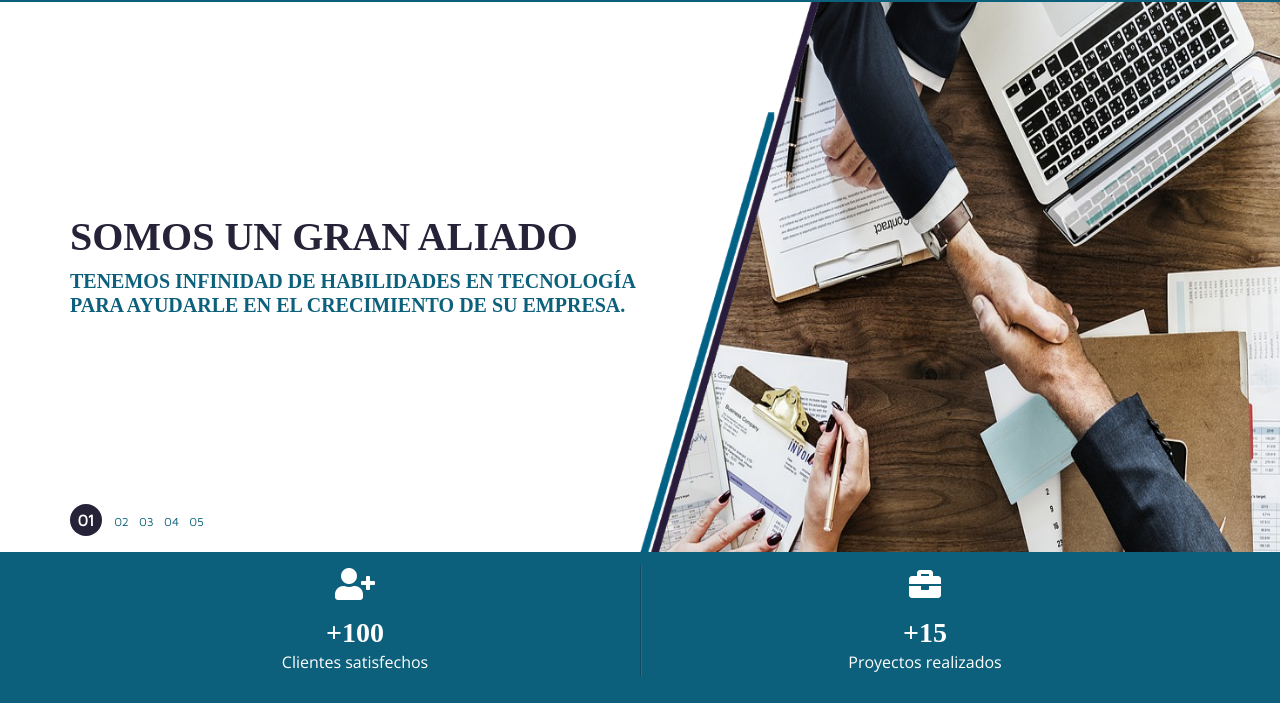
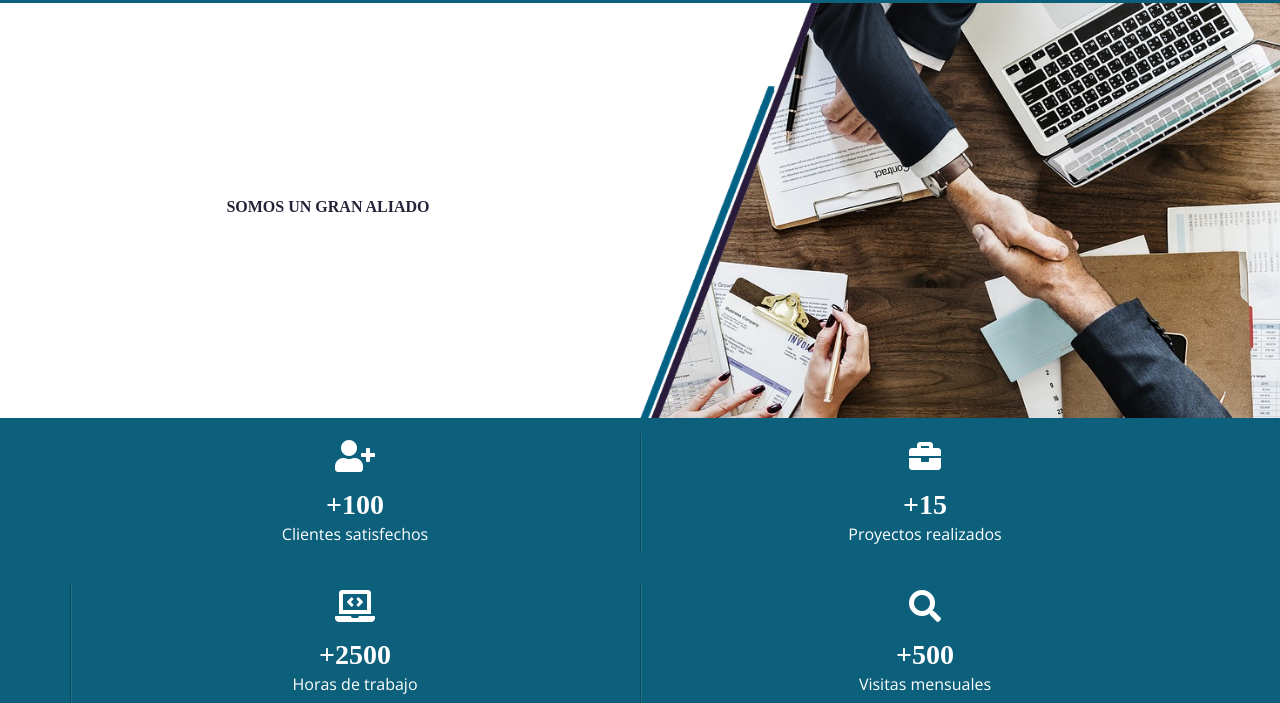
Before and after one commit to meneedsoft/meneedsoft, a plain HTML site: page index.html in a window 1280 px wide. Shown: the part 82-785 px from the top of the page. Drawn offline with nearby package versions, Linux system fonts and the light colour scheme; a web font is replaced by a local one.

Commit message:
Adaptación de Slide en dispositivos moviles

```diff
--- a/css/styles.css
+++ b/css/styles.css
@@ -80,7 +80,7 @@ select {
     width: 100%;
     background-color: #fff;
     z-index: 9999999;
-    border-bottom: .25em solid var(--secondary-color);
+    border-bottom: 5px solid var(--secondary-color);
     box-sizing: border-box;
 }
 
@@ -208,7 +208,7 @@ header .menu ul li .button-outline {
 .slide {
     position: relative;
     width: 100%;
-    height: calc(100vh - 250px);
+    height: calc(100vh - 385px);
     -webkit-user-select: none;
     -moz-user-select: none;
     user-select: none;
@@ -251,11 +251,20 @@ header .menu ul li .button-outline {
 }
 
 .info-slideshow .content-info {
-    width: 570px;
+    width: 100%;
+    display: flex;
+    justify-content: center;
+    align-items: center;
+}
+
+.item-header h1{
+    font-size: 1em !important;
+    padding-left: 1em;
 }
 
 .item-description h5 {
     color: var(--secondary-color);
+    display: none;
 }
 
 .item.active {
@@ -270,6 +279,7 @@ header .menu ul li .button-outline {
 
 .controls {
     position: absolute;
+    display: none;
     bottom: 1em;
     z-index: 100000;
 }
@@ -322,6 +332,7 @@ header .menu ul li .button-outline {
 
 .datos .item-datos {
     position: relative;
+    height: 150px;
     padding: 1em;
     color: #fff;
     display: flex;
@@ -339,6 +350,7 @@ header .menu ul li .button-outline {
 .datos .item-datos p {
     color: #fff;
     margin: 0;
+    text-align: center;
 }
 
 .datos .item-datos:not(:first-child):after {
@@ -466,6 +478,7 @@ header .menu ul li .button-outline {
     background-image: url(../img/background_contacto.jpg);
     background-size: cover;
     padding: 2em;
+    overflow: hidden;
 }
 
 .info-item {
--- a/index.html
+++ b/index.html
@@ -1,16 +1,16 @@
 <!DOCTYPE html>
 <html lang="es">
-
 <head>
     <meta charset="UTF-8">
+    <meta http-equiv="X-UA-Compatible" content="ie=edge">
     <meta name="viewport" content="width=device-width, initial-scale=1.0">
-    <meta http-equiv="X-UA-Compatible" content="ie=edge">
     <meta name="description" content="Desarrollo de aplicaciones web, aplicaciones moviles y soporte técnico en Santiago de Cali y Popayán"/>
     <meta name="keywords" content="meneedsoft, desarrollo, web, soporte, servicio, sistemas, información, movil, técnico, cali, popayan"/>
     <meta name="robots" content="Index, Follow">
     <meta name="copyright" content="Meneedsoft"/>
     <meta name="author" content="Daniel Eduardo Hoyos Silva">
 
+    <!-- Meta para Redes Sociales -->
     <meta property="og:site_name" content="Meneedsoft | Soluciones Tecnológicas">
     <meta property="og:type" content="website">
     <meta property="og:title" content="Meneedsoft | Soluciones Tecnológicas">
```
